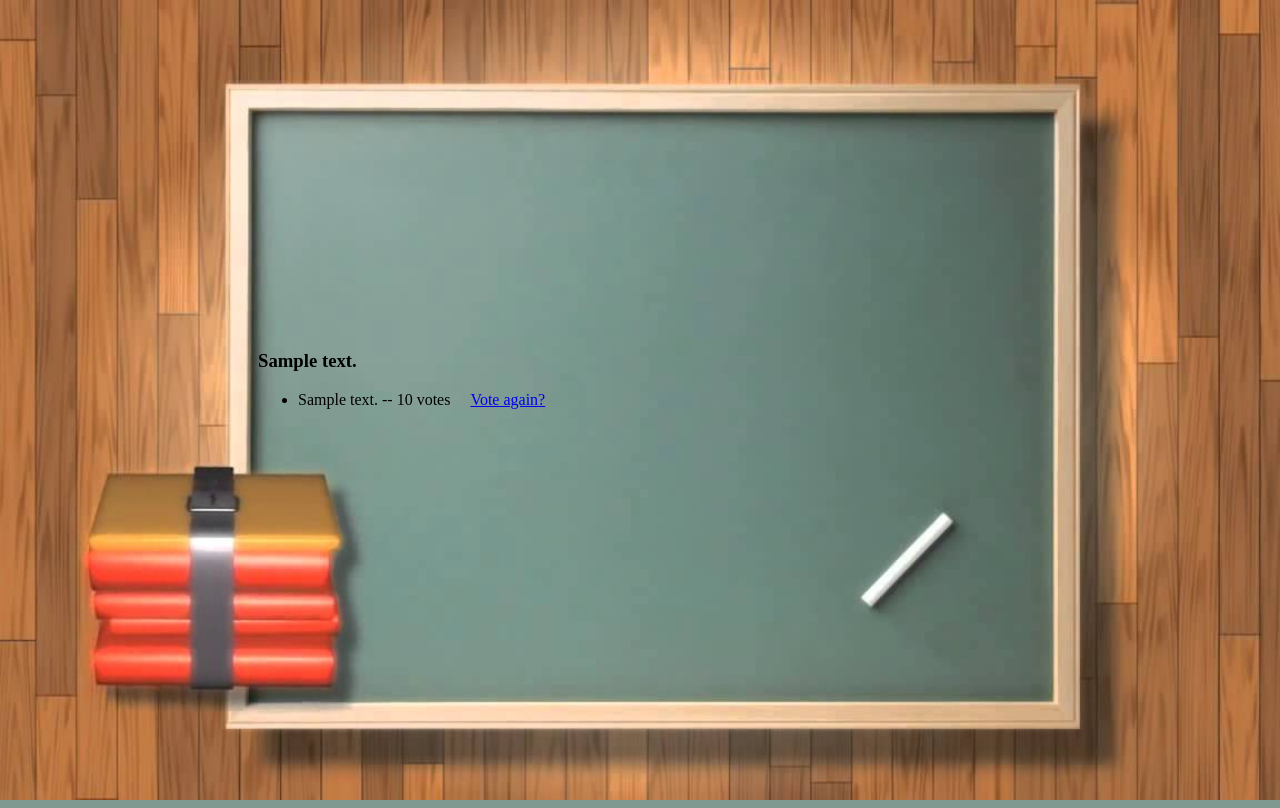
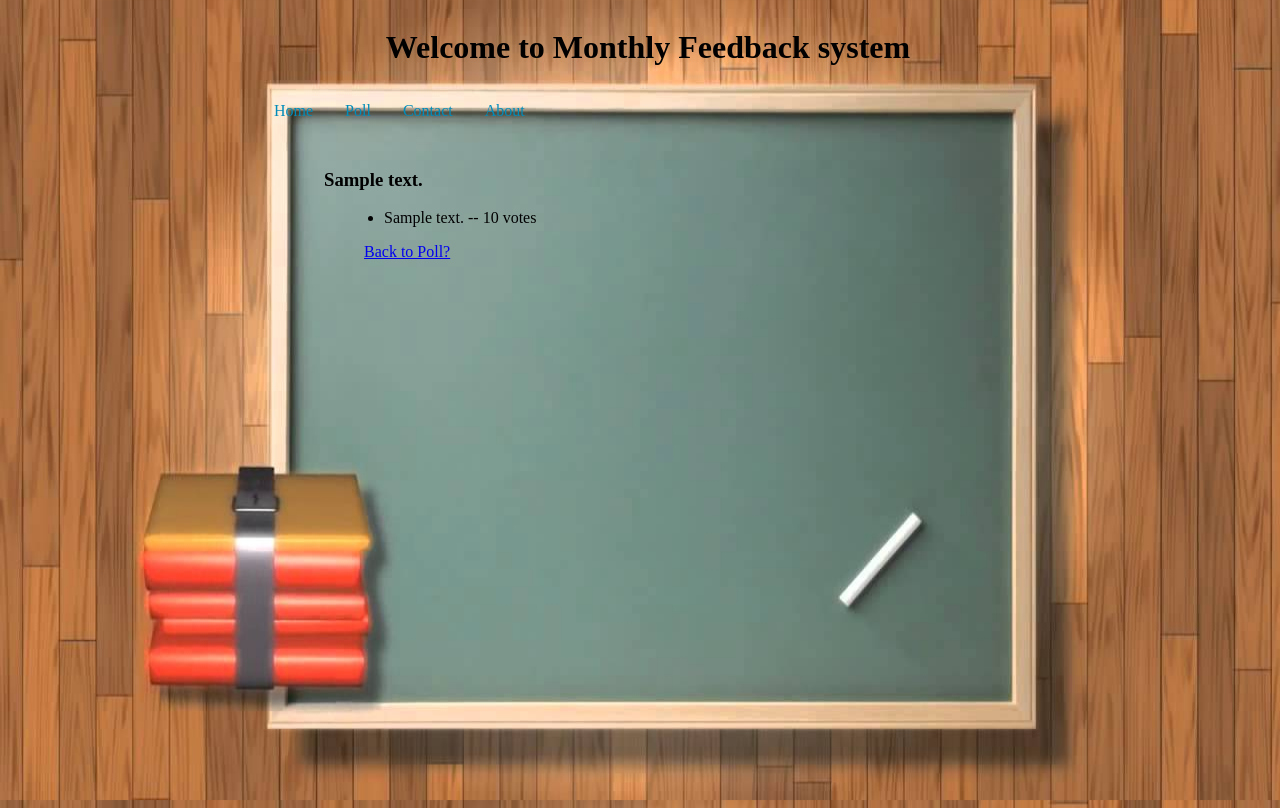
Before and after one commit to jyotiamage/Django_Project, a Django app: template poll/templates/poll/result.html in a window 1280 px wide. Run offline with Django 3.2, Linux system fonts and the light colour scheme; the template is opened without the code that fills it: most values are stand-ins (such as "Sample title", 1, 10 or a date in 2020).

Commit message:
added changes

```diff
--- a/poll/static/poll/style.css
+++ b/poll/static/poll/style.css
@@ -1,38 +1,9 @@
-
-body {
-    background: white url("images/background.jpg") no-repeat right bottom ;
-
-    height: 35%;
-
-    /* Center and scale the image nicely */
-    background-position: center;
-    background-repeat: no-repeat;
-    background-size: cover;
-}
-
-.container {
-
-    margin-top: 350px;
-    margin-left: 250px;
-    display: block;
-}
-
-.button {
-    background-color: #008CBA; /* Green */
-    border: none;
-    color: white;
-    padding: 15px 32px;
-    text-align: center;
-    text-decoration: none;
-    display: inline-block;
-    font-size: 16px;
-    margin-left: 20px;
-}
-
-.button:hover {
-    background-color: #DCDCDC;
-    color:black;
-
+body{
+        background: url("images/background.jpg") no-repeat center center fixed;
+        background-size: 100% 100%;
+        height: 100%;
+        position: absolute;
+        width: 100%;
 }
 .myul{
     list-style-type: none;
@@ -41,11 +12,25 @@ body {
     overflow: hidden;
     background-color: none;
 }
+.bar{
+    margin-left: 250px;
+    margin-top: 10px;
+    size: 50%;
+}
 
 li {
     float: left;
 }
 
+.active{
+    display: block;
+    color: #FFFFFF;
+    text-align: center;
+    padding: 14px 16px;
+    text-decoration: none;
+    size: 20px;
+    word-wrap: break-word;
+}
 li a {
     display: block;
     color: #008CBA;
@@ -55,7 +40,6 @@ li a {
     size: 20px;
 
 }
-
 li a:hover {
     background-color: #DCDCDC;
     color: black;
@@ -63,23 +47,123 @@ li a:hover {
     text-shadow: rgb(100,239,120);
 }
 
-.bar{
-    margin-left: 180px;
-    margin-top: 30px;
-    size: 50%;
-}
 p {
     font-family: sans-serif;
     font-size: 15px;
     font-style: bold;
 }
-h1 {
-    color: #008CBA;
+.container {
+    margin-top: 0px;
+    margin-left: 300px;
+    display: block;
 }
-.mylist{
-    list-style:  inherit;
+.signup-container {
+    margin-top: 0px;
+    margin-left: 370px;
+    display: block;
+}
+
+/*Just a try*/
+
+input[type=text], input[type=password], input[type=email] {
+    width: 35%;
+    padding: 15px;
+    margin: 5px 0 22px 0;
+    display: block;
+    border: none;
+    background: #A9A9A9;
+}
+
+input[type=text]:focus, input[type=password]:focus {
+    background-color: #ddd;
+    outline: none;
+}
+
+hr {
+    border: 1px solid #f1f1f1;
+    margin-bottom: 25px;
+}
+
+/* Set a style for all buttons */
+button {
+    background-color: #4CAF50;
+    color: white;
+    padding: 14px 20px;
+    margin: 8px 0;
+    border: none;
+    cursor: pointer;
+    width: 25%;
+    opacity: 0.9;
+}
+
+.question-container{
+    margin-top: 0px;
+    margin-left: 300px;
+    display: block;
+}
+.myul{
+    list-style-type: none;
+    margin: 0;
+    padding: 0;
+    overflow: hidden;
+    background-color: none;
+}
+button:hover {
+    opacity:1;
+}
+
+/* Extra styles for the cancel button */
+.cancelbtn {
+    padding: 14px 20px;
+    background-color: #f44336;
+    width: 19%;
+    margin-left: 5px;
+    opacity: 0.5
+}
+.cancelbtn:hover {
+    opacity: 1;
+}
+/* Float cancel and signup buttons and add an equal width */
+ .signupbtn {
+   float: left;
+    padding: 14px 20px;
+    background-color:#4CAF50;
+    width: 20%;
+    opacity: 0.5
+}
+
+.signupbtn:hover {
+    opacity: 1;
+}
+
+/* Add padding to container elements */
+.container {
+    padding: 16px;
+}
+
+/* Clear floats */
+.clearfix::after {
+    content: "";
+    clear: both;
+    display: table;
+}
+
+/* Change styles for cancel button and signup button on extra small screens */
+@media screen and (max-width: 300px) {
+    .cancelbtn, .signupbtn {
+       width: 100%;
+    }
+}
+.choice-container{
+    margin-top: 0px;
+    margin-left: 20px;
+    display: block;
+    padding: 0px;
+}
+.q-container{
+    padding-right: 200px;
+}
+h3.test{
+    word-wrap: break-word;
 
 }
-input {
-    display: block
-}
--- /dev/null
+++ b/poll/templates/poll/base.html
@@ -0,0 +1,30 @@
+<!DOCTYPE html>
+<html lang="en">
+<head>
+{% load static %}
+
+<link rel="stylesheet" type="text/css" href="{% static 'poll/style.css' %}" />
+    <title>{% block title %}My Polling site{% endblock %}</title>
+</head>
+
+<body>
+<div>
+    <div align="center" >
+		<h1 style="font-style: initial;">Welcome to Monthly Feedback system</h1>
+	</div>
+
+	<div class='bar'>
+		<ul class="myul">
+  			<li><a  href="{% url 'poll:home' %}">Home</a></li>
+  			<li><a  href="{% url 'poll:index' %}">Poll</a></li>
+  			<li><a  href="#contact">Contact</a></li>
+  			<li><a  href="#about">About</a></li>
+		</ul>
+	</div>
+
+    <div id="content">
+        {% block content %}{% endblock %}
+    </div>
+</div>
+</body>
+</html>
--- /dev/null
+++ b/poll/templates/poll/logged_in.html
@@ -0,0 +1,6 @@
+{% extends "poll.base.html" %}
+{% block content %}
+<div class="bg">
+<h2 style="margin-left: 300px">Welcome {{user}}</h2>
+</div>
+{% endblock %}
--- a/poll/templates/poll/result.html
+++ b/poll/templates/poll/result.html
@@ -1,15 +1,21 @@
-{% load static %}
+{% extends "poll/base.html" %}
+{% block content %}
+<div class="container">
+	<div class="q-container">
+	<h3 class="test">{{ question.question_text }}</h3>
 
-<link rel="stylesheet" type="text/css" href="{% static 'poll/style.css' %}" />
-<div class="container">
-<h3>{{ question.question_text }}</h3>
 
-<ul class="mylist">
-{% for choice in question.choice_set.all %}
-    <li>{{ choice.choice_text }} -- {{ choice.votes }} vote{{ choice.votes|pluralize }}</li>
-{% endfor %}
-</ul>
+<div class="choice-container">
+	<ul class="mylist">
+		{% for choice in question.choice_set.all %}
+    		<li>{{ choice.choice_text }} -- {{ choice.votes }} vote{{ choice.votes|pluralize }}</li>
+    		<br/>
+		{% endfor %}
+	</ul>
 
-<a href="{% url 'poll:detail' question.id %}" style="margin-left: 20px">Vote again?</a>
+	<a href="{% url 'poll:index' %}" style="margin-left: 20px">Back to Poll?</a>
 
 </div>
+</div>
+
+{% endblock content %}
```
Also changed, not shown: poll/form.py (+27 -0 lines), poll/models.py (+23 -0 lines), poll/templates/poll/detail.html (+6 -4 lines), poll/templates/poll/home.html (+7 -17 lines), poll/templates/poll/index.html (+9 -7 lines), poll/templates/poll/login.html (+5 -6 lines), poll/templates/poll/signup.html (+9 -7 lines), poll/views.py (+13 -16 lines), static/poll/style.css (+70 -6 lines), db.sqlite3, 1 other file.
